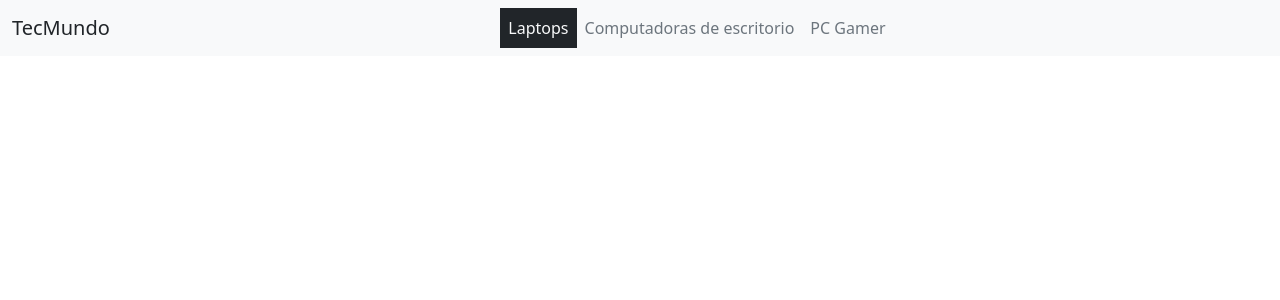
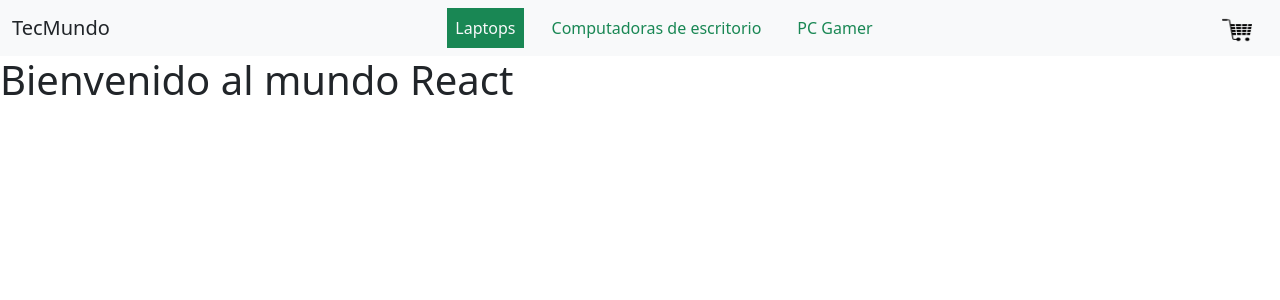
Before and after one commit to merb26/Interama-ManuelRamirez, a React (Create React App) app: page / in a window 1280 px wide. Shown: the top 300 px of the page. Built offline with nearby package versions, Linux system fonts and the light colour scheme.

Commit message:
Crea tu landing

```diff
--- a/public/index.html
+++ b/public/index.html
@@ -39,5 +39,7 @@
       To begin the development, run `npm start` or `yarn start`.
       To create a production bundle, use `npm run build` or `yarn build`.
     -->
+    <script src="https://cdn.jsdelivr.net/npm/@popperjs/core@2.11.5/dist/umd/popper.min.js" integrity="sha384-Xe+8cL9oJa6tN/veChSP7q+mnSPaj5Bcu9mPX5F5xIGE0DVittaqT5lorf0EI7Vk" crossorigin="anonymous"></script >
+      <script src="https://cdn.jsdelivr.net/npm/bootstrap@5.2.0-beta1/dist/js/bootstrap.min.js" integrity="sha384-kjU+l4N0Yf4ZOJErLsIcvOU2qSb74wXpOhqTvwVx3OElZRweTnQ6d31fXEoRD1Jy" crossorigin="anonymous"></script >
   </body>
 </html>
--- a/src/App.js
+++ b/src/App.js
@@ -1,13 +1,15 @@
 import './App.css';
-import Cuerpo from "./components/Cuerpo/Cuerpo.jsx";
 import Navbar from "./components/Encabezado/Navbar.jsx";
 import 'bootstrap/dist/css/bootstrap.min.css';
+import ItemListContainer from './components/Cuerpo/ItemListContainer';
+
+const mensaje = "Bienvenido al mundo React"
 
 function App() {
   return (
     <>
     <Navbar />
-    <Cuerpo />
+    <ItemListContainer message={mensaje} />
     </>
   );
 }
--- /dev/null
+++ b/src/components/Cuerpo/ItemListContainer.jsx
@@ -0,0 +1,10 @@
+
+const ItemListContainer = ({message}) => {
+  return (
+    <div>
+        <h1>{message}</h1>
+    </div>
+  )
+}
+
+export default ItemListContainer
--- /dev/null
+++ b/src/components/Encabezado/CartWidget.jsx
@@ -0,0 +1,11 @@
+import carritoIcon from "../../img/carrito.png"
+
+const CartWidget = () => {
+  return (
+    <a class="navbar-brand" href="#">
+      <img src={carritoIcon} alt="" width="30" height="24" />
+    </a>
+  )
+}
+
+export default CartWidget
--- a/src/components/Encabezado/Navbar.css
+++ b/src/components/Encabezado/Navbar.css
@@ -1 +1,9 @@
-/* No CSS *//*# sourceMappingURL=Navbar.css.map */
+.boton {
+  margin-right: 20px !important;
+}
+
+.boton:hover {
+  background-color: #198754;
+  color: #f8f9fa !important;
+}
+/*# sourceMappingURL=Navbar.css.map */
--- a/src/components/Encabezado/Navbar.jsx
+++ b/src/components/Encabezado/Navbar.jsx
@@ -1,25 +1,29 @@
+import CartWidget from './CartWidget';
 import './Navbar.css';
 
 function NavBar() {
     return (
-        <nav class="navbar navbar-expand-lg bg-light">
+        <nav class="navbar navbar-light navbar-expand-md bg-light">
             <div class="container-fluid">
                 <a class="navbar-brand text-dark" href="#m">TecMundo</a>
-                <button class="navbar-toggler" type="button" data-bs-toggle="collapse" data-bs-target="#navbarNavDropdown" aria-controls="navbarNavDropdown" aria-expanded="false" aria-label="Toggle navigation">
+                <button class="navbar-toggler justify-content-center" type="button" data-bs-toggle="collapse" data-bs-target="#navbarNavDropdown" aria-controls="navbarNavDropdown" aria-expanded="false" aria-label="Toggle navigation">
                     <span class="navbar-toggler-icon"></span>
                 </button>
                 <div class="collapse navbar-collapse justify-content-center" id="navbarNavDropdown">
                     <ul class="navbar-nav">
                         <li class="nav-item">
-                            <a class="nav-link text-light bg-dark" aria-current="page" href="#n">Laptops</a>
+                            <a class="nav-link text-light bg-success boton" aria-current="page" href="#n">Laptops</a>
                         </li>
                         <li class="nav-item">
-                            <a class="nav-link text-secondary" href="#n">Computadoras de escritorio</a>
+                            <a class="nav-link text-success boton" href="#n">Computadoras de escritorio</a>
                         </li>
                         <li class="nav-item">
-                            <a class="nav-link text-secondary" href="#n">PC Gamer</a>
+                            <a class="nav-link text-success boton" href="#n">PC Gamer</a>
                         </li>
                     </ul>
+                </div>
+                <div>
+                <CartWidget />
                 </div>
             </div>
         </nav>
--- a/src/components/Encabezado/Navbar.scss
+++ b/src/components/Encabezado/Navbar.scss
@@ -0,0 +1,9 @@
+
+.boton {
+    margin-right: 20px !important;
+
+    &:hover {
+        background-color: #198754;
+        color: #f8f9fa !important;
+    }
+}
```
Also changed, not shown: src/img/carrito.png (added), 1 other file (tests, documents, lock files or other folders).
